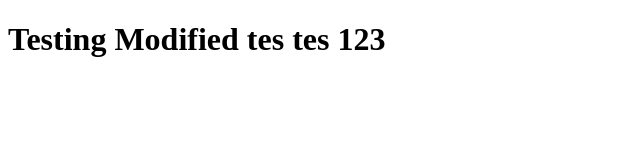
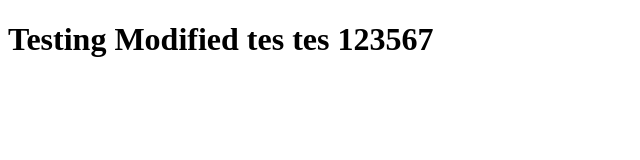
Before and after one commit to DandySultana/testing, a plain HTML site: page index.html in a window 1280 px wide. Shown: the full height of the page, 0-640 px from the left. Drawn offline with Linux system fonts and the light colour scheme.

Commit message:
plus testing

```diff
--- a/index.html
+++ b/index.html
@@ -8,7 +8,7 @@
 </head>
 
 <body>
-    <h1>Testing Modified tes tes 123</h1>
+    <h1>Testing Modified tes tes 123567</h1>
 </body>
 
 </html>
```
